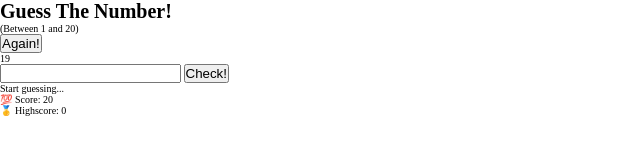
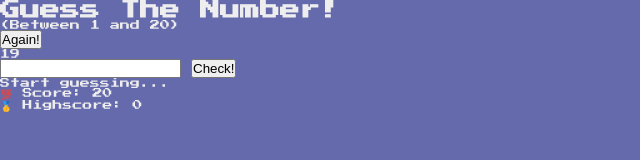
Before and after one commit to chrisclarkedev/Guess-The-Number, a plain HTML site: page index.html in a window 1280 px wide. Shown: the whole page, without its empty margins (0-640 px from the left). Drawn offline with Linux system fonts and the light colour scheme.

Commit message:
added background color in stylesheet

```diff
--- a/style.css
+++ b/style.css
@@ -10,3 +10,10 @@ html {
   font-size: 62.5%;
   box-sizing: border-box;
 }
+
+body {
+  font-family: 'Press Start 2P', sans-serif;
+  color: #eee;
+  background-color: rgb(101, 106, 172);
+  /* background-color: goldenrod; */
+}
```
